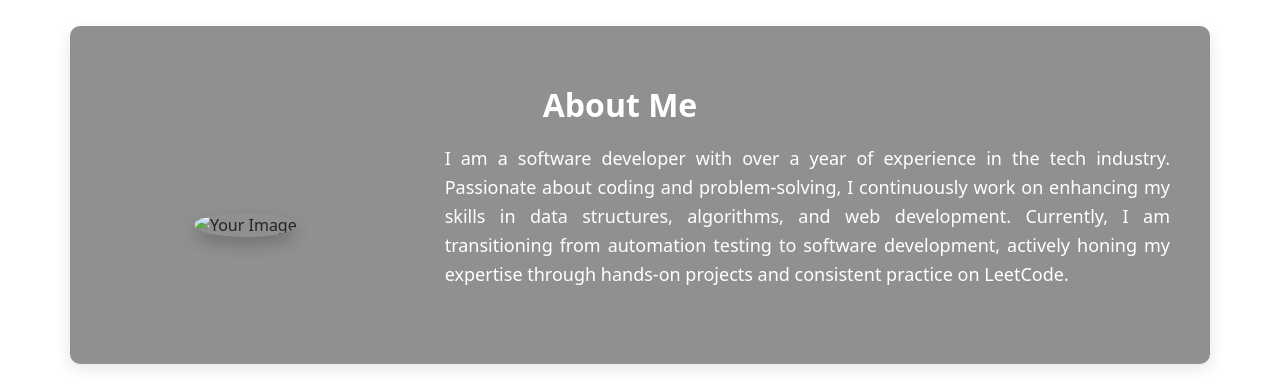
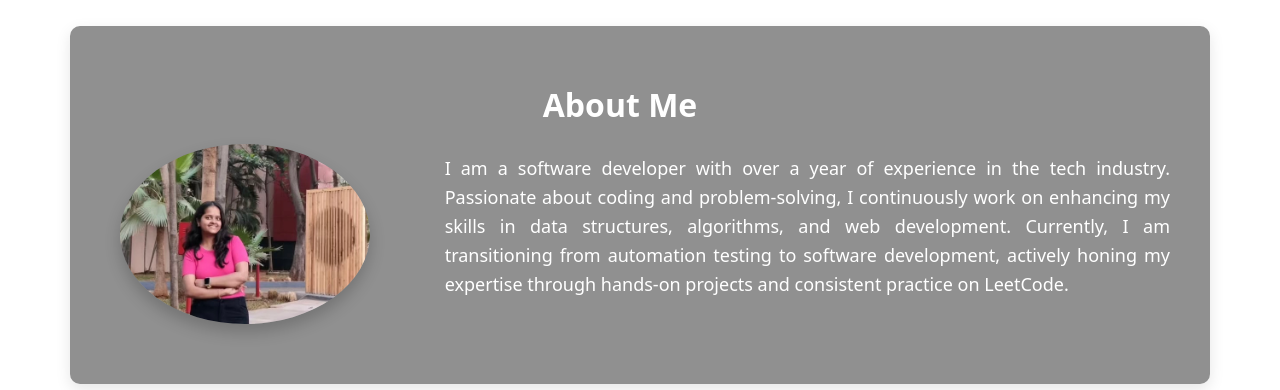
Before and after one commit to Sivathmika-Chavali/Basic-Portfolio, a plain HTML site: page index.html in a window 1280 px wide. Shown: the part 718-1108 px from the top of the page. Drawn offline with nearby package versions, Linux system fonts and the light colour scheme.

Commit message:
Update index.html

```diff
--- a/index.html
+++ b/index.html
@@ -45,7 +45,7 @@
         <h2 class="fw-bold">About Me</h2>
         <div class="row align-items-center">
             <div class="col-md-4">
-                <img src="image/img.jpg" alt="Your Image" class="profile-img">
+                <img src="img.jpg" alt="Your Image" class="profile-img">
             </div>
             <div class="col-md-8">
                 <p class="lead text-muted">I am a software developer with over a year of experience in the tech industry. Passionate about coding and problem-solving, I continuously work on enhancing my skills in data structures, algorithms, and web development. Currently, I am transitioning from automation testing to software development, actively honing my expertise through hands-on projects and consistent practice on LeetCode.</p>
```
